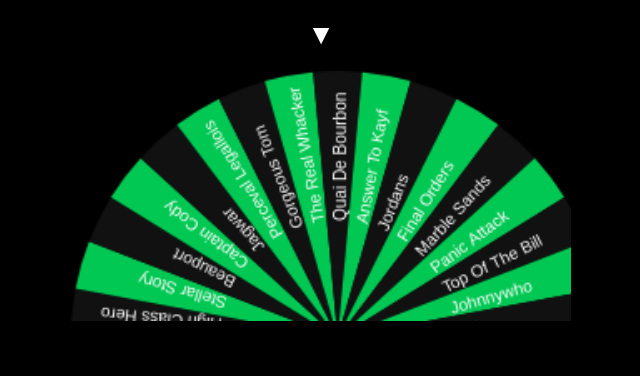
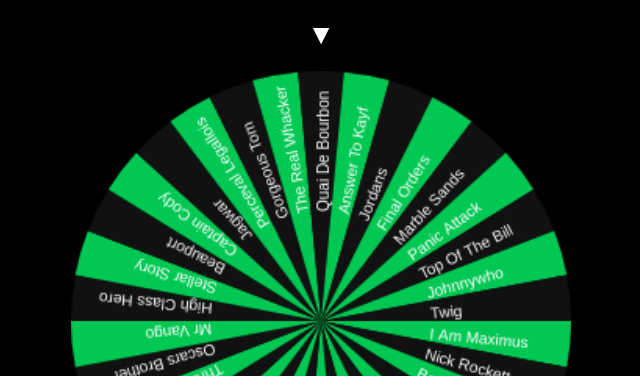
Before and after one commit to eiross/Grand-National-Horse-Predictor-2026, a plain HTML site: page index.html in a window 1280 px wide. Shown: the part 62-438 px from the top of the page, without its empty margins (319-959 px from the left). Drawn offline with Linux system fonts and the light colour scheme.

Commit message:
Update index.html

```diff
--- a/index.html
+++ b/index.html
@@ -13,13 +13,14 @@ body {
   text-align: center;
 }
 
-#wheel {
-  width: 95vw;          /* fills most of phone screen */
-  max-width: 500px;     /* stops it being huge on desktop */
+/* ✅ UPDATED CANVAS SIZE (ONLY CHANGE) */
+canvas {
+  margin: 20px auto;
   display: block;
-  margin: 20px auto;
+  width: 95vw;      /* makes it big on mobile */
+  max-width: 500px; /* keeps it tidy on desktop */
+  height: auto;
 }
-canvas { margin-top: 20px; }
 
 button {
   margin-top: 20px;
@@ -86,7 +87,7 @@ button {
 <h1>🏇 GRAND NATIONAL 2026</h1>
 
 <div style="font-size:28px;">▼</div>
-<canvas id="wheel"></canvas>
+<canvas id="wheel" width="320" height="320"></canvas>
 
 <br>
 <button onclick="spin()">🎡 SPIN</button>
@@ -144,10 +145,9 @@ function spin() {
 
   const winner = Math.floor(Math.random() * horses.length);
 
-  const spins = 6; // consistent full spins
+  const spins = 6;
   const pointer = -Math.PI / 2;
 
-  // 🎯 EXACT TARGET ANGLE
   const targetAngle = pointer - (winner * arc + arc/2);
 
   const finalRotation =
```
